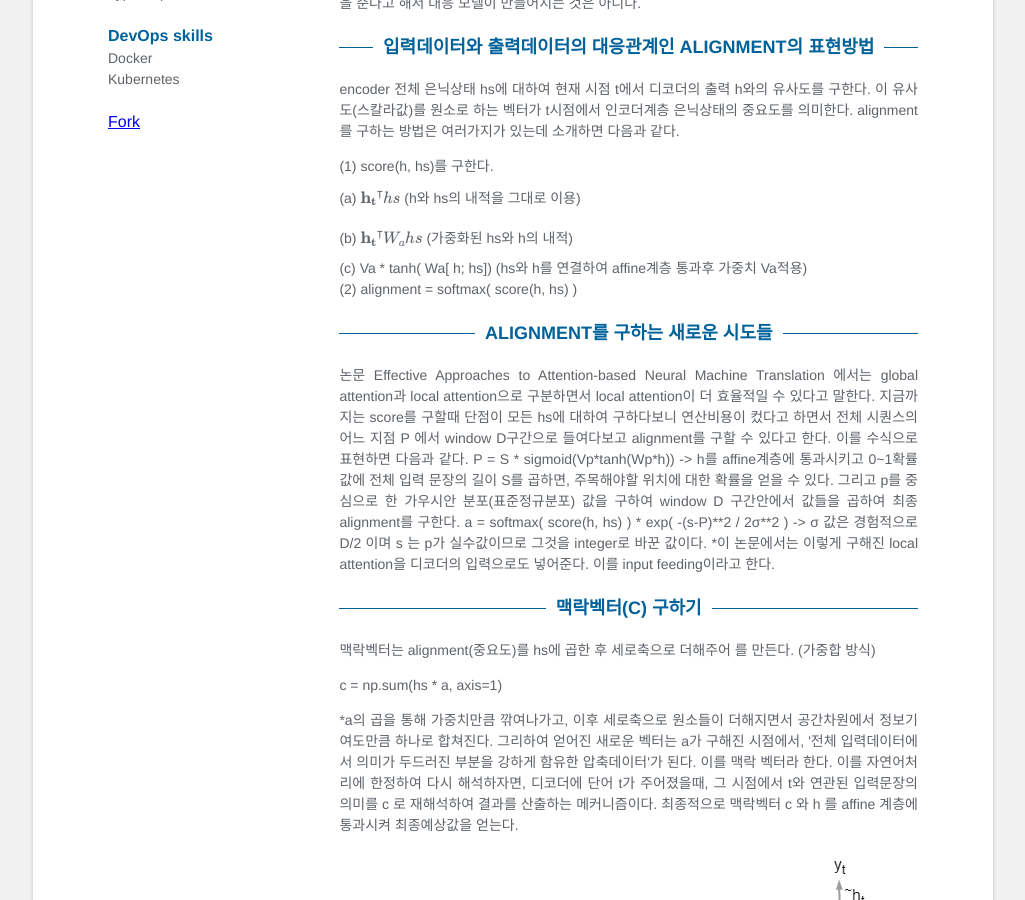
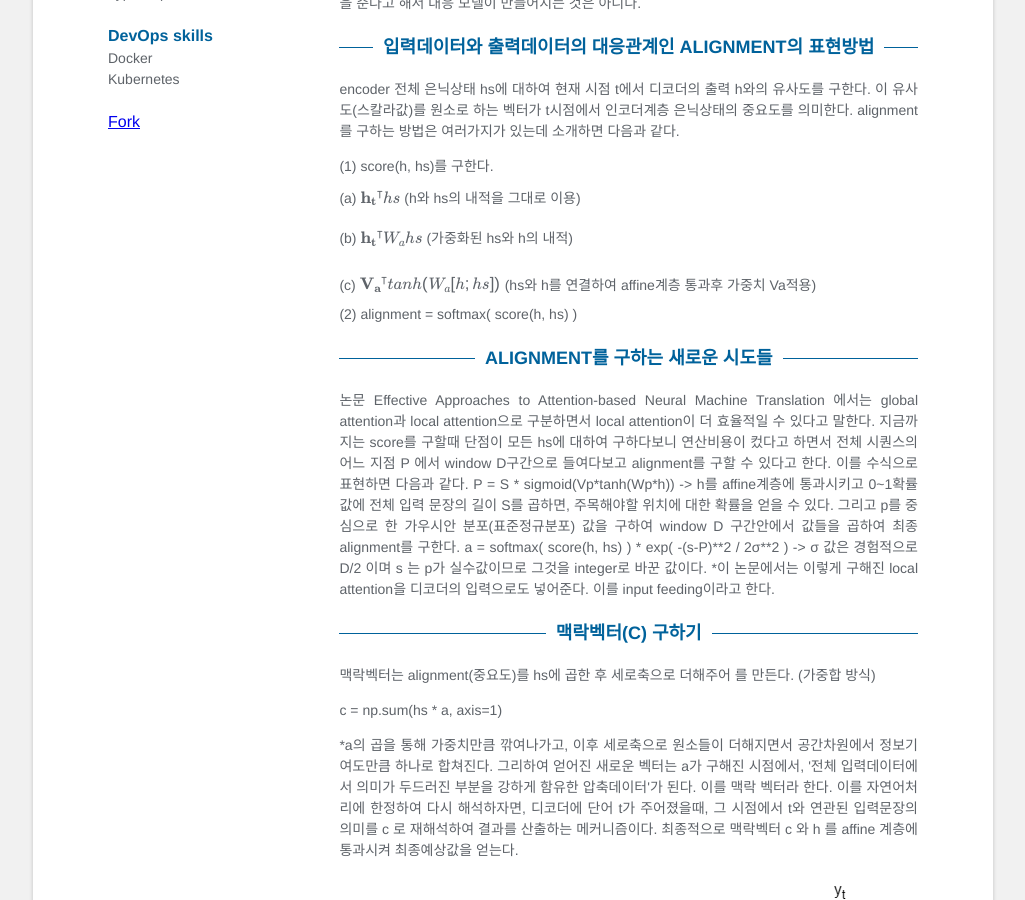
Before and after one commit to tool2000/tool2000.github.io, a Jekyll site: the page built from index.html, in a window 1280 px wide and 900 px high, scrolled down 730 px. Shown: the whole window, without its empty margins (127-1152 px from the left). Built offline with Jekyll 4.4.1, drawn with Linux system fonts in a browser that asks for light colours; formulas are drawn with MathJax 3.

Commit message:
intercal..

```diff
--- a/_includes/attention.html
+++ b/_includes/attention.html
@@ -38,7 +38,7 @@
          (1) score(h, hs)를 구한다.  <br>
           (a) ${\mathbf{h_t}^\intercal}{hs}$ (h와 hs의 내적을 그대로 이용) <br>
           (b) ${\mathbf{h_t}^\intercal}{W_a}{hs}$ (가중화된 hs와 h의 내적)<br>
-          (c) Va * tanh( Wa[ h; hs])   (hs와 h를 연결하여 affine계층 통과후 가중치 Va적용)  <br>
+          (c) ${\mathbf{V_a}^\intercal}{tanh({W_a}[h; hs])}$ (hs와 h를 연결하여 affine계층 통과후 가중치 Va적용)  <br>
          (2) alignment = softmax( score(h, hs) )  <br>
 
          <h3 class="title">alignment를 구하는 새로운 시도들</h3>
```
